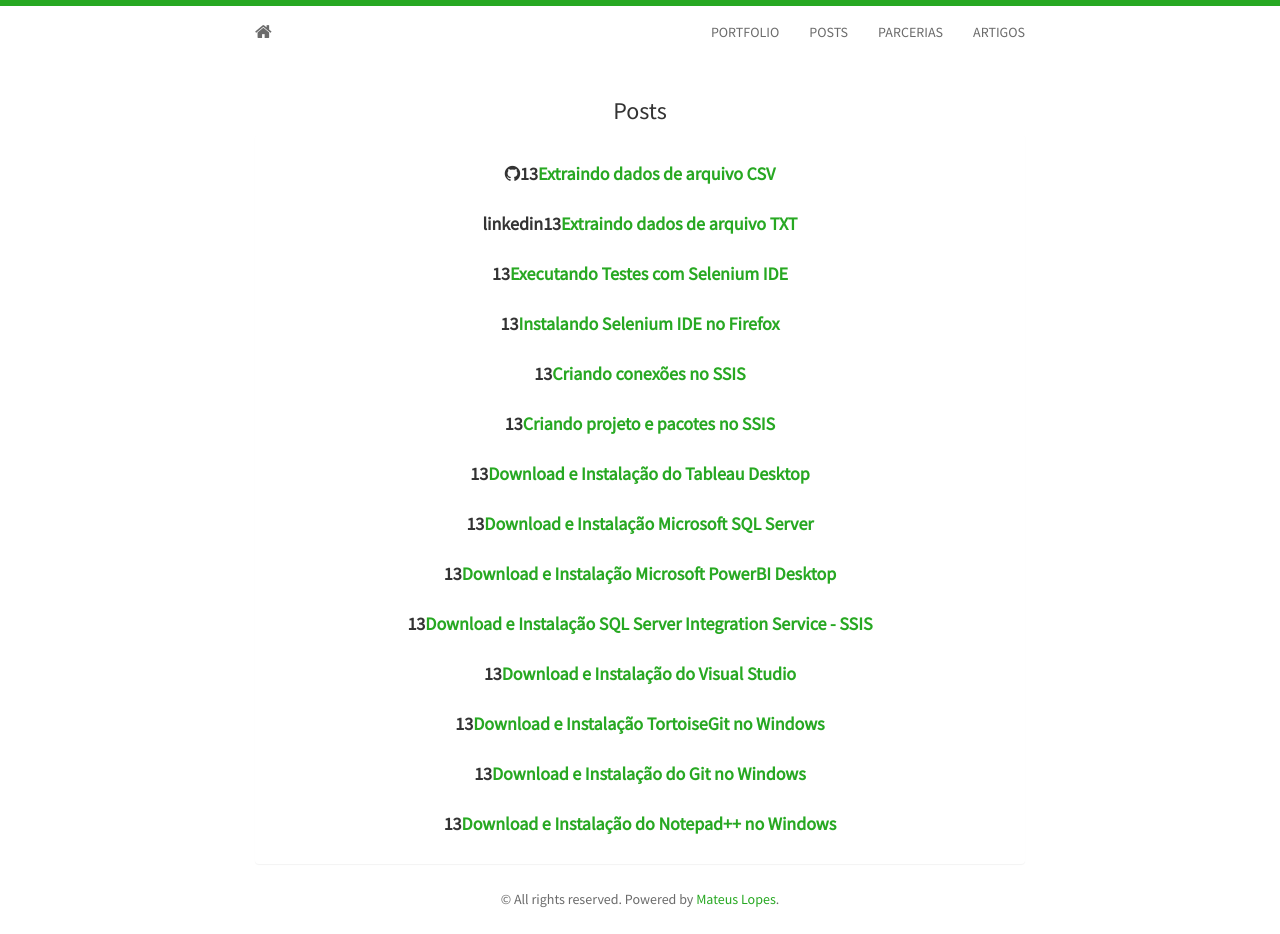
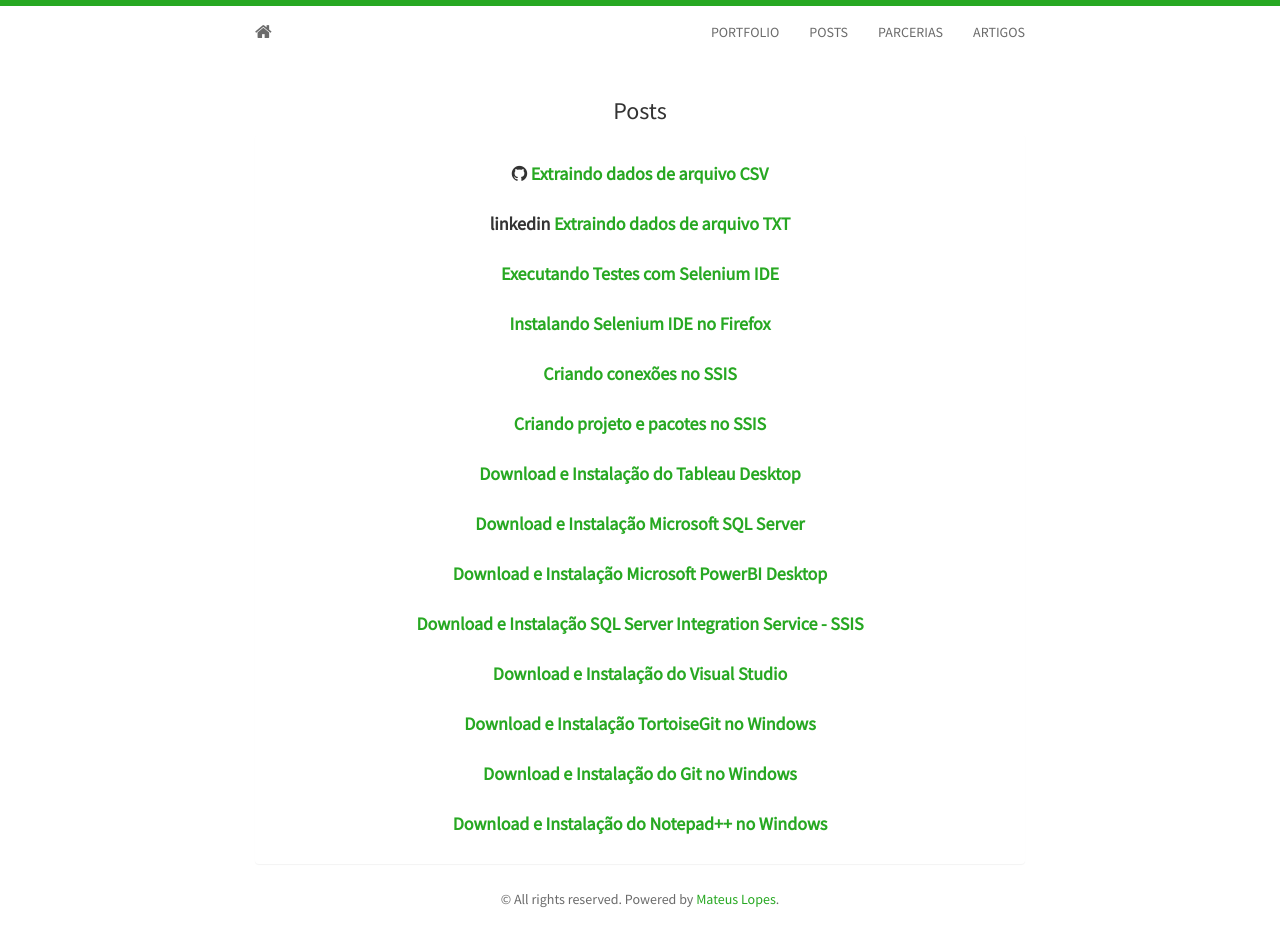
Before and after one commit to mateusbtlopes/mateusbtlopes.github.io, a Jekyll site: the page built from posts.html, in a window 1280 px wide. Built offline with Jekyll 4.4.1, drawn with Linux system fonts in a browser that asks for light colours; nearby versions of some CDN libraries.

Commit message:
Update posts.html

```diff
--- a/posts.html
+++ b/posts.html
@@ -9,29 +9,7 @@
 			{% for post in site.posts %}
 				<div class="row">
 					<h5 style="text-align: center">
-						<!-- <strong>{{ post.categories }} <a href="{{ site.baseurl }}{{ post.url }}">{{ post.title }}</a></strong>-->
-
-						{% if {{post.categories}} == "github" %}
-						<strong><i class="fa fa-github">&nbsp;&nbsp;1</i><a href="{{ site.baseurl }}{{ post.url }}">{{ post.title }}</a></strong>
-						{% endif %}
-						{% if {{post.categories}} == "linkedin" %}
-						<strong><i class="fa fa-linkedin">&nbsp;&nbsp;2</i><a href="{{ site.baseurl }}{{ post.url }}">{{ post.title }}</a></strong>
-						{% endif %}
-						{% if {{post.categories}} == 'github' %}
-						<strong><i class="fa fa-linkedin">&nbsp;&nbsp;3</i><a href="{{ site.baseurl }}{{ post.url }}">{{ post.title }}</a></strong>
-						{% endif %}
-						{% if {{post.categories}} == 'linkedin' %}
-						<strong><i class="fa fa-linkedin">&nbsp;&nbsp;4</i><a href="{{ site.baseurl }}{{ post.url }}">{{ post.title }}</a></strong>
-						{% endif %}
-						{% if {{post.categories}} == github %}
-						<strong><i class="fa fa-linkedin">&nbsp;&nbsp;5</i><a href="{{ site.baseurl }}{{ post.url }}">{{ post.title }}</a></strong>
-						{% endif %}
-						{% if {{post.categories}} == linkedin %}
-						<strong><i class="fa fa-linkedin">&nbsp;&nbsp;6</i><a href="{{ site.baseurl }}{{ post.url }}">{{ post.title }}</a></strong>
-						{% endif %}
-						{% if {{post.categories}} != "linkedin" or {{post.categories}} != "github" %}
-						<strong>{{post.categories}}13<a href="{{ site.baseurl }}{{ post.url }}">{{ post.title }}</a></strong>
-						{% endif %}
+						<strong>{{ post.categories }} <a href="{{ site.baseurl }}{{ post.url }}">{{ post.title }}</a></strong>
 					</h5>
 				</div>
 			{% endfor %}
```
